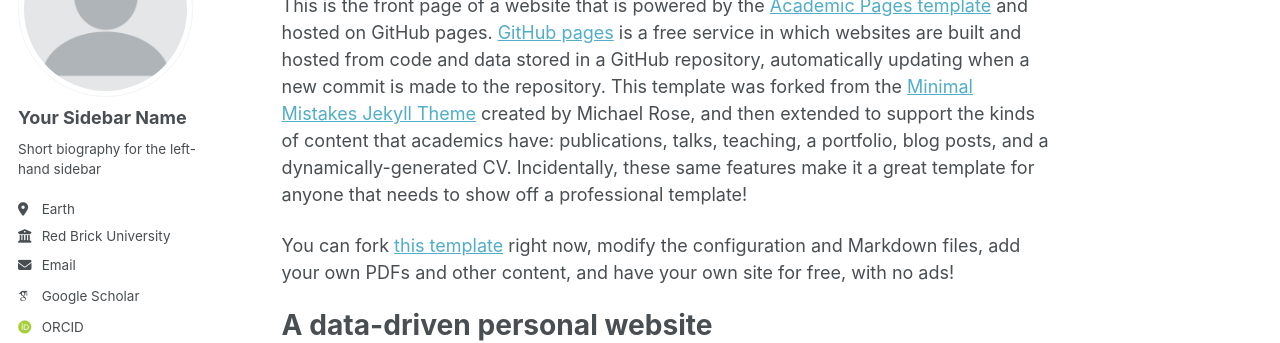
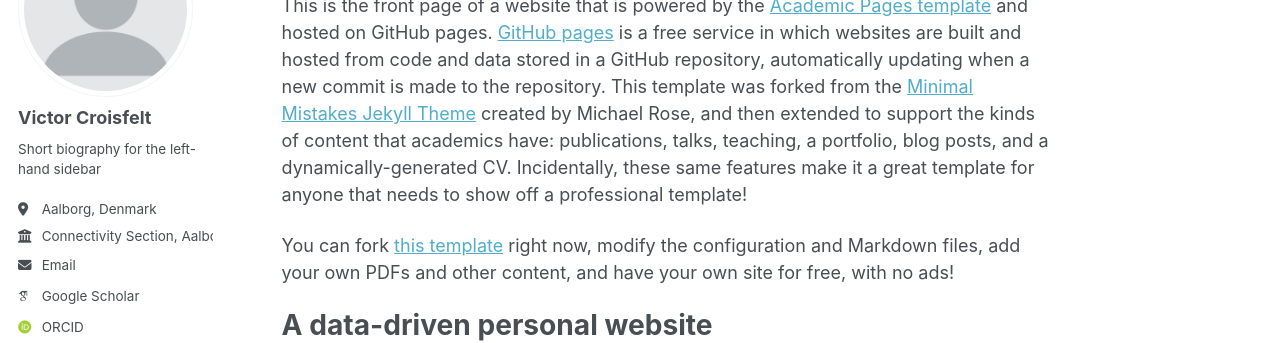
Before and after one commit to victorkreutzfeldt/victorkreutzfeldt.github.io, a Jekyll site: the page built from _pages/about.md, in a window 1280 px wide. Shown: the part 179-522 px from the top of the page. Built offline with Jekyll 4.4.1, drawn with Linux system fonts in a browser that asks for light colours; some web fonts are replaced; a script bundle is joined from its source files by our own code; library files that are not in the unit come from our copies.

Commit message:
Update author profile information

```diff
--- a/_config.yml
+++ b/_config.yml
@@ -24,13 +24,13 @@ repository               : "academicpages/academicpages.github.io"
 author:
   # Biographic information
   avatar           : "profile.png"
-  name             : "Your Sidebar Name"
+  name             : "Victor Croisfelt"
   pronouns         : # example: "she/her"
   bio              : "Short biography for the left-hand sidebar"
-  location         : "Earth"
-  employer         : "Red Brick University"
+  location         : "Aalborg, Denmark"
+  employer         : "Connectivity Section, Aalborg University"
   uri              : # URL
-  email            : "none@example.org"
+  email            : "vcr@es.aau.dk"
 
   # Academic websites
   academia         : # URL
```
